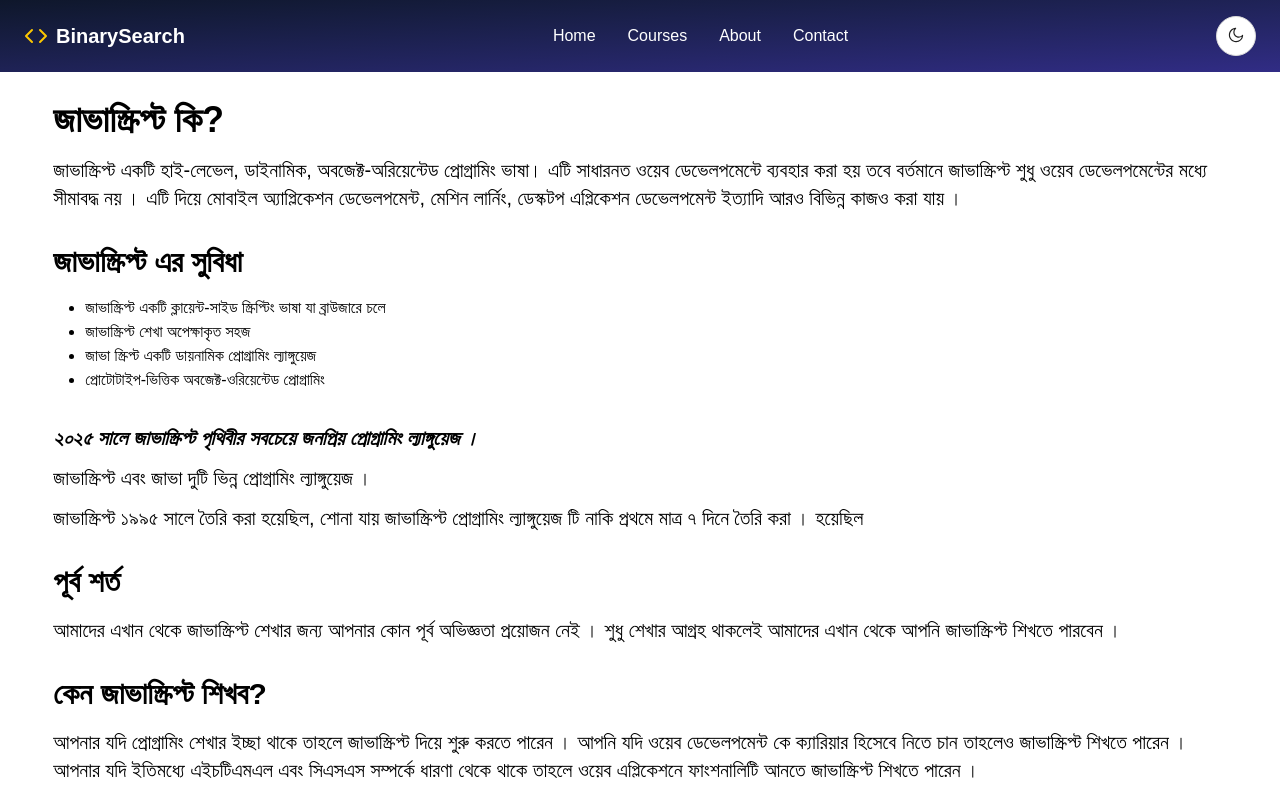
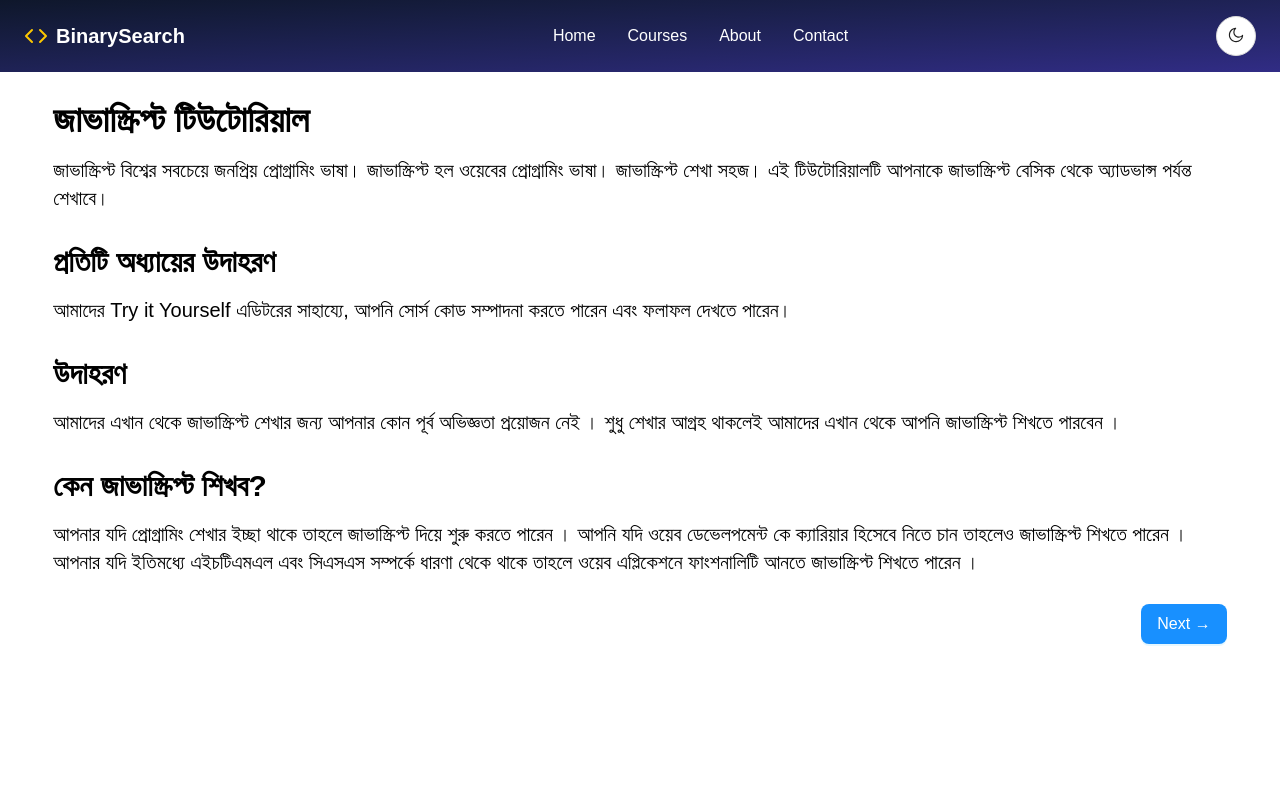
Before and after one commit to misbahulhoq/binarysearch, a Next.js app: page /javascript in a window 1280 px wide. Shown: the top 800 px of the page. Built offline with nearby package versions, Linux system fonts and the light colour scheme; what @ant-design/nextjs-registry would draw is missing.

Commit message:
working on javascript home page and code execution

```diff
--- a/src/app/javascript/page.tsx
+++ b/src/app/javascript/page.tsx
@@ -7,43 +7,22 @@
     <section className="">
       <div className="container-center">
         <div>
-          <h1 className="mb-4 text-4xl font-bold">জাভাস্ক্রিপ্ট কি?</h1>
+          <h1 className="mb-4 text-4xl font-bold">জাভাস্ক্রিপ্ট টিউটোরিয়াল</h1>
           <p className="mb-8 text-xl">
-            জাভাস্ক্রিপ্ট একটি হাই-লেভেল, ডাইনামিক, অবজেক্ট-অরিয়েন্টেড
-            প্রোগ্রামিং ভাষা। এটি সাধারনত ওয়েব ডেভেলপমেন্টে ব্যবহার করা হয় তবে
-            বর্তমানে জাভাস্ক্রিপ্ট শুধু ওয়েব ডেভেলপমেন্টের মধ্যে সীমাবদ্ধ নয় ।
-            এটি দিয়ে মোবাইল অ্যাপ্লিকেশন ডেভেলপমেন্ট, মেশিন লার্নিং, ডেস্কটপ
-            এপ্লিকেশন ডেভেলপমেন্ট ইত্যাদি আরও বিভিন্ন কাজও করা যায় ।
+            জাভাস্ক্রিপ্ট বিশ্বের সবচেয়ে জনপ্রিয় প্রোগ্রামিং ভাষা।
+            জাভাস্ক্রিপ্ট হল ওয়েবের প্রোগ্রামিং ভাষা। জাভাস্ক্রিপ্ট শেখা সহজ।
+            এই টিউটোরিয়ালটি আপনাকে জাভাস্ক্রিপ্ট বেসিক থেকে অ্যাডভান্স পর্যন্ত
+            শেখাবে।
           </p>
-          <h2 className="mb-4 text-3xl font-bold">জাভাস্ক্রিপ্ট এর সুবিধা</h2>
-          <ul className="mb-8 ml-8 list-disc">
-            <li>
-              জাভাস্ক্রিপ্ট একটি ক্লায়েন্ট-সাইড স্ক্রিপ্টিং ভাষা যা ব্রাউজারে
-              চলে
-            </li>
-            <li>জাভাস্ক্রিপ্ট শেখা অপেক্ষাকৃত সহজ</li>
-            <li>জাভা স্ক্রিপ্ট একটি ডায়নামিক প্রোগ্রামিং ল্যাঙ্গুয়েজ</li>
-            <li>প্রোটোটাইপ-ভিত্তিক অবজেক্ট-ওরিয়েন্টেড প্রোগ্রামিং </li>
-          </ul>
-        </div>
-
-        <div className="space-y-3">
-          <h3 className="text-xl font-semibold italic">
-            ২০২৫ সালে জাভাস্ক্রিপ্ট পৃথিবীর সবচেয়ে জনপ্রিয় প্রোগ্রামিং
-            ল্যাঙ্গুয়েজ ।
-          </h3>
-          <h3 className="text-xl">
-            জাভাস্ক্রিপ্ট এবং জাভা দুটি ভিন্ন প্রোগ্রামিং ল্যাঙ্গুয়েজ ।
-          </h3>
-          <h3 className="text-xl">
-            জাভাস্ক্রিপ্ট ১৯৯৫ সালে তৈরি করা হয়েছিল, শোনা যায় জাভাস্ক্রিপ্ট
-            প্রোগ্রামিং ল্যাঙ্গুয়েজ টি নাকি প্রথমে মাত্র ৭ দিনে তৈরি করা ।
-            হয়েছিল
-          </h3>
+          <h2 className="mb-4 text-3xl font-bold">প্রতিটি অধ্যায়ের উদাহরণ</h2>
+          <p className="mb-8 text-xl">
+            আমাদের {"Try it Yourself"} এডিটরের সাহায্যে, আপনি সোর্স কোড সম্পাদনা
+            করতে পারেন এবং ফলাফল দেখতে পারেন।
+          </p>
         </div>
 
         <div className="mt-8">
-          <h2 className="mb-4 text-3xl font-bold">পূর্ব শর্ত </h2>
+          <h2 className="mb-4 text-3xl font-bold">উদাহরণ</h2>
           <p className="text-xl">
             আমাদের এখান থেকে জাভাস্ক্রিপ্ট শেখার জন্য আপনার কোন পূর্ব অভিজ্ঞতা
             প্রয়োজন নেই । শুধু শেখার আগ্রহ থাকলেই আমাদের এখান থেকে আপনি
--- a/src/app/layout.tsx
+++ b/src/app/layout.tsx
@@ -29,7 +29,7 @@
 }>) {
   return (
     <html lang="en">
-      <link rel="icon" href="/icon.svg" type="image/svg" sizes="50x32" />
+      <link rel="icon" href="/icon.svg" type="image/svg" />
       <body
         className={`${geistSans.variable} ${geistMono.variable} antialiased`}
       >
--- a/src/data/javascript/index.ts
+++ b/src/data/javascript/index.ts
@@ -4,7 +4,7 @@
     title: "Introduction to JavaScript",
     content: "intro-js.mdx",
     next: "variables",
-    previous: null,
+    previous: "/",
   },
   {
     id: "variables",
```
Also changed, not shown: src/app/icon-old.png (renamed from src/app/icon.png).
